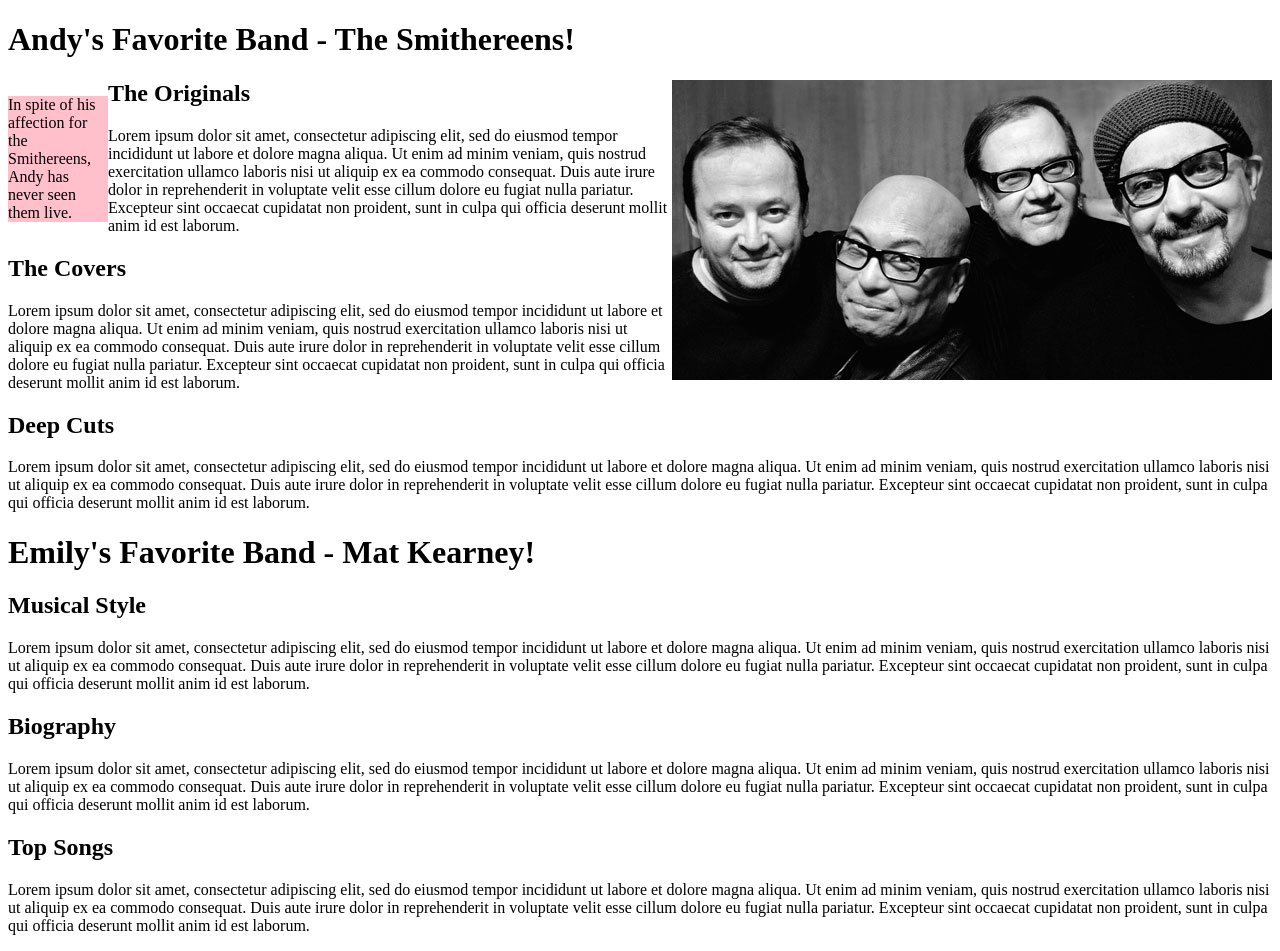
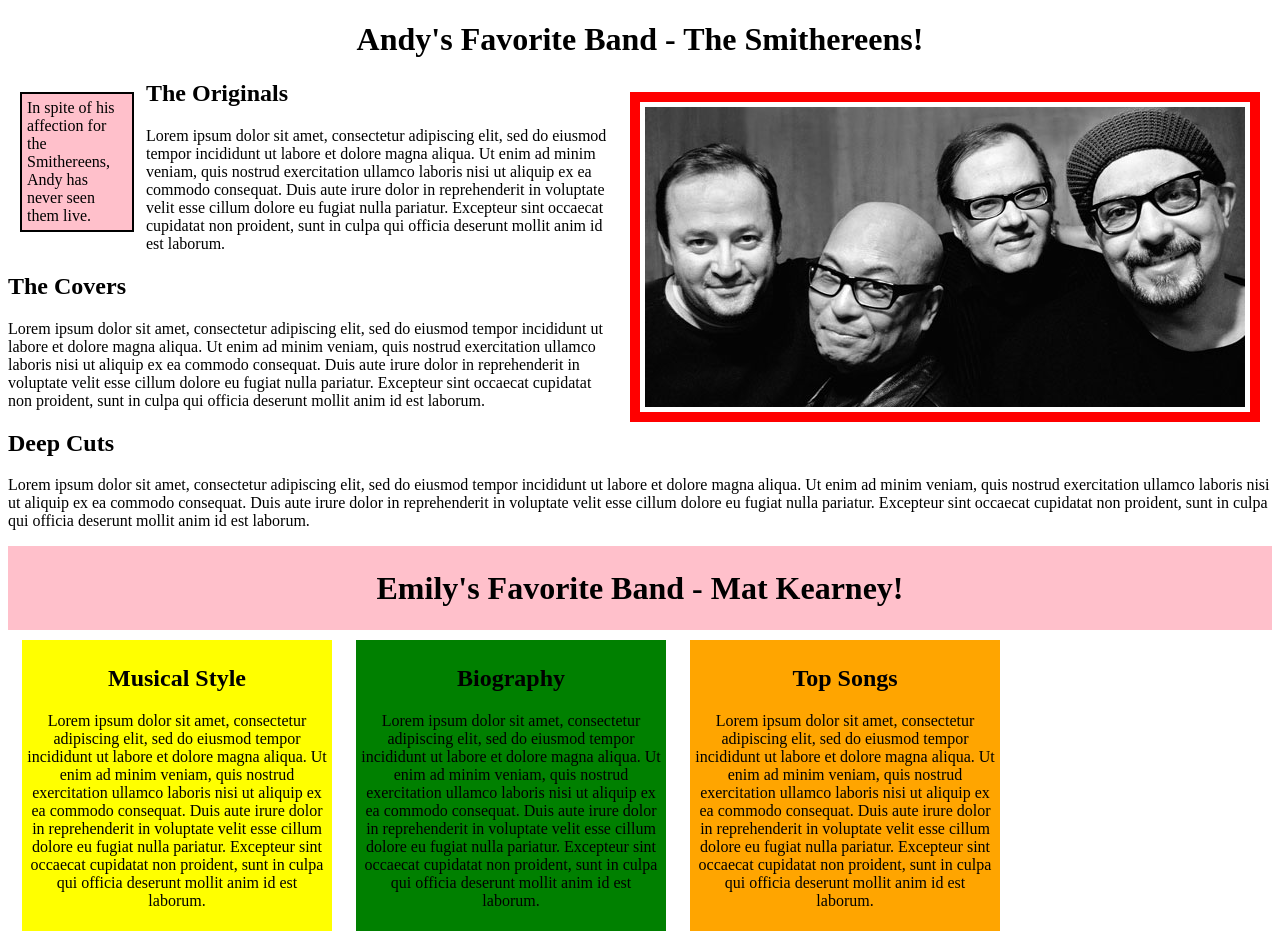
Before and after one commit to Priebea/favorite_band, a plain HTML site: page index.html in a window 1280 px wide. Drawn offline with Linux system fonts and the light colour scheme.

Commit message:
Add styling to page using box model practice.

```diff
--- a/css/band_styles.css
+++ b/css/band_styles.css
@@ -1,14 +1,55 @@
 img {
   float: right;
-}
+  padding: 5px;
+  margin: 12px;
+  border: 10px solid red;
+  }
 
-.column {
+.column-1 {
   width: 300px;
   float: left;
   background-color: yellow;
+  padding: 5px;
+  margin: 12px;
+  text-align: center;
 }
+
+.column-2 {
+  width: 300px;
+  float: left;
+  background-color: green;
+  padding: 5px;
+  margin: 12px;
+  text-align: center;
+}
+
+.column-3 {
+  width: 300px;
+  float: left;
+  background-color: orange;
+  padding: 5px;
+  margin: 12px;
+  text-align: center;
+}
+
+.columns {
+  border: 2px solid pink;
+  background-color: pink;
+}
+
 .sidebar {
   background-color: pink;
   float: left;
   width: 100px;
+  border: 2px solid black;
+  padding: 5px;
+  margin: 12px;
 }
+
+h1 {
+  text-align: center;
+}
+
+p {
+  color: black;
+}
```
